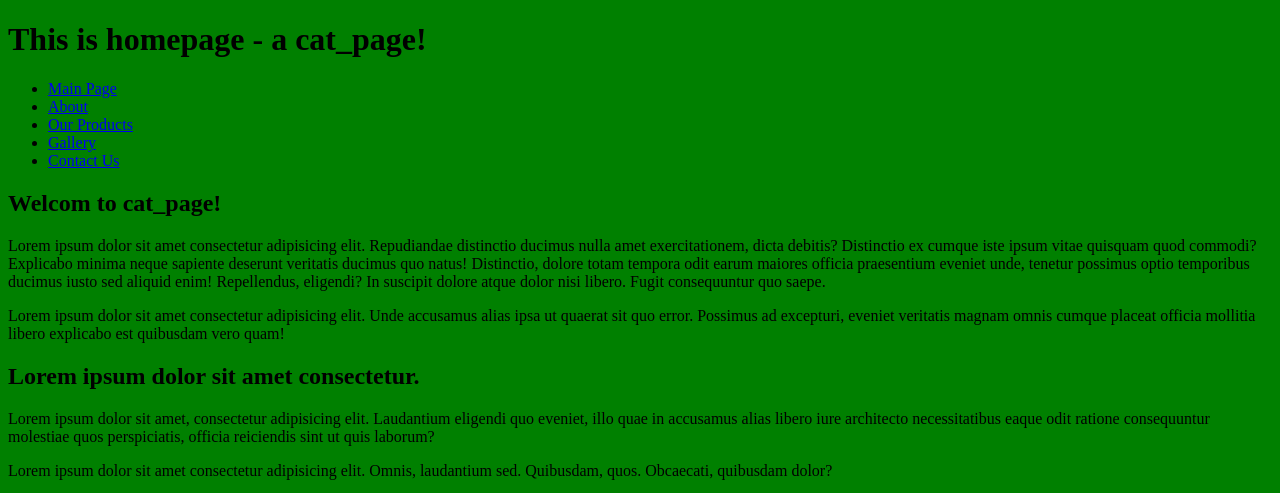
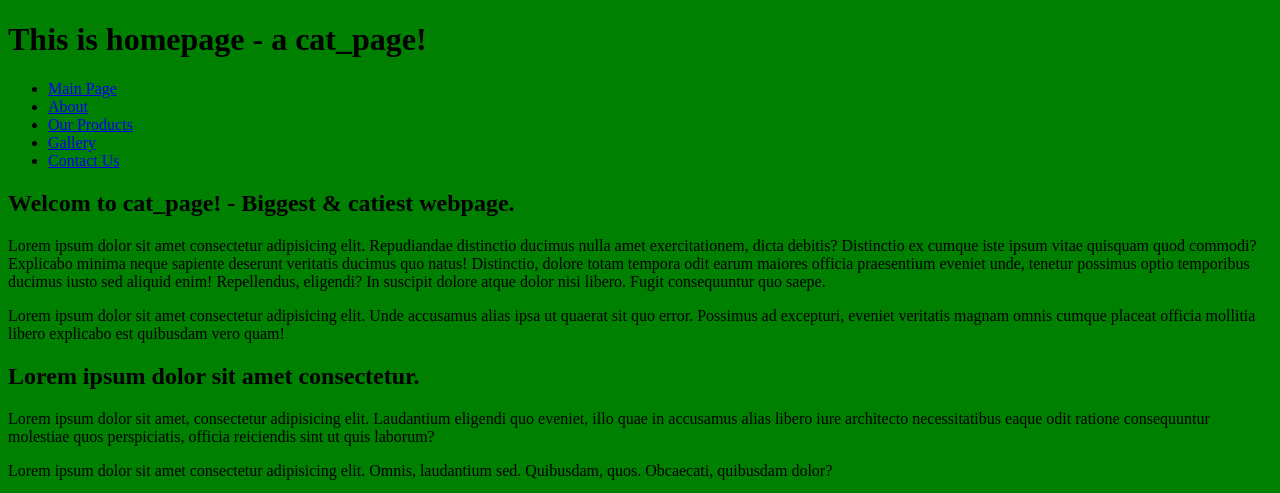
Before and after one commit to stanleyipkis/cat-page, a plain HTML site: page index.html in a window 1280 px wide. Shown: the top 493 px of the page. Drawn offline with Linux system fonts and the light colour scheme.

Commit message:
feat: new title

```diff
--- a/index.html
+++ b/index.html
@@ -22,7 +22,7 @@
       </ul>
     </section>
     <section>
-      <h2>Welcom to cat_page!</h2>
+      <h2>Welcom to cat_page! - Biggest & catiest webpage.</h2>
       <article>
         <p>Lorem ipsum dolor sit amet consectetur adipisicing elit. Repudiandae distinctio ducimus nulla amet exercitationem, dicta debitis? Distinctio ex cumque iste ipsum vitae quisquam quod commodi? Explicabo minima neque sapiente deserunt veritatis ducimus quo natus! Distinctio, dolore totam tempora odit earum maiores officia praesentium eveniet unde, tenetur possimus optio temporibus ducimus iusto sed aliquid enim! Repellendus, eligendi? In suscipit dolore atque dolor nisi libero. Fugit consequuntur quo saepe.</p>
         <p>Lorem ipsum dolor sit amet consectetur adipisicing elit. Unde accusamus alias ipsa ut quaerat sit quo error. Possimus ad excepturi, eveniet veritatis magnam omnis cumque placeat officia mollitia libero explicabo est quibusdam vero quam!</p>
```
